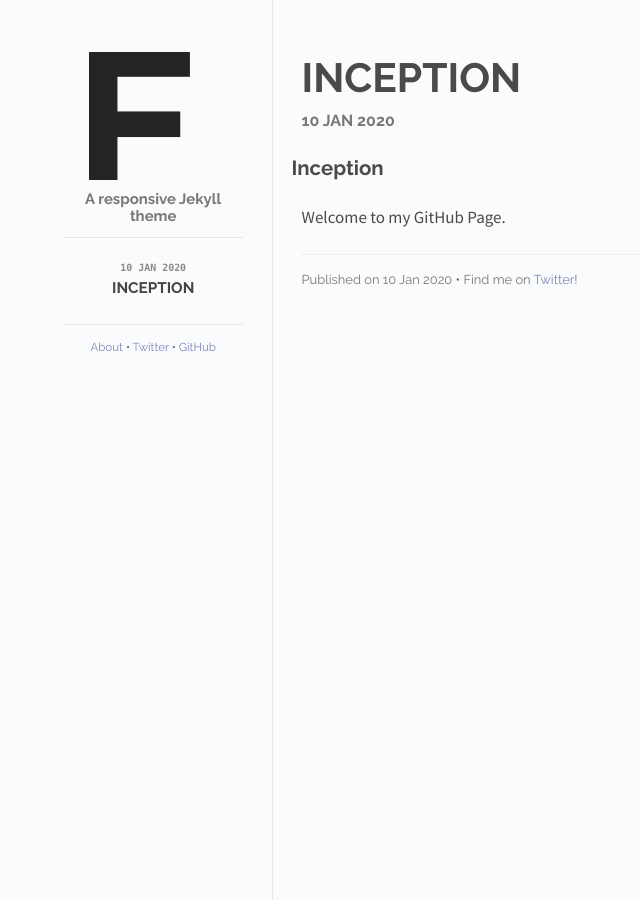
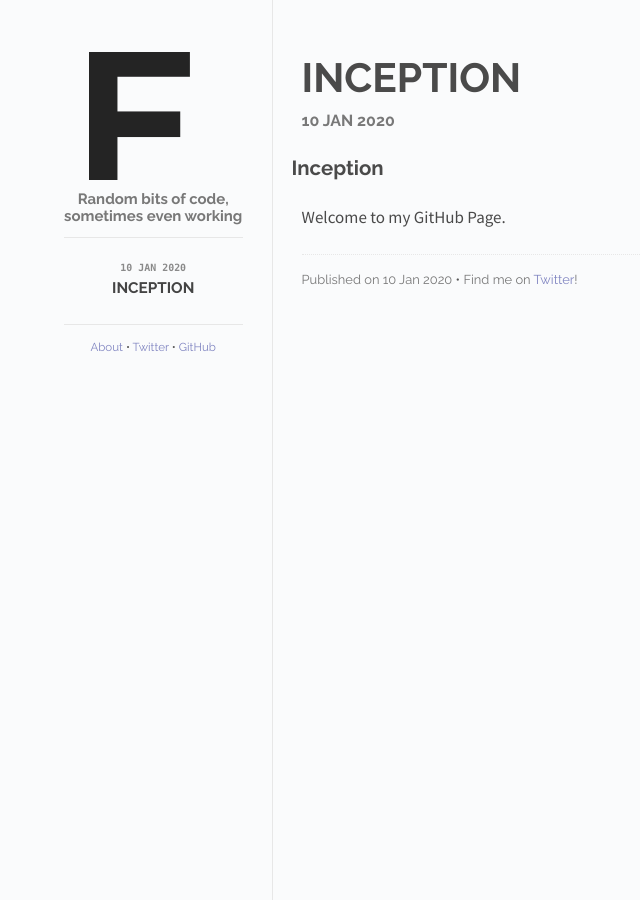
Before and after one commit to RoubenRehman/roubenrehman.github.io, a Jekyll site: the page built from index.html, in a window 1280 px wide. Shown: the whole page, without its empty margins (86-726 px from the left). Built offline with Jekyll 4.4.1, drawn with Linux system fonts in a browser that asks for light colours.

Commit message:
Modified default.html

```diff
--- a/_layouts/default.html
+++ b/_layouts/default.html
@@ -24,7 +24,7 @@
       <div class="sidebar" id="sidebar">
         <div class="header">
           <h1 class="title"><a href="/"><img id="logo" src="/images/logo.png"></a></h1>
-          <span class="tagline">A responsive Jekyll theme</span>
+          <span class="tagline">Random bits of code, sometimes even working</span>
         </div>
         <div class="posts">
           <ul class="posts-list">
```
Also changed, not shown: other parts of _layouts/default.html (+1 -1 lines).
